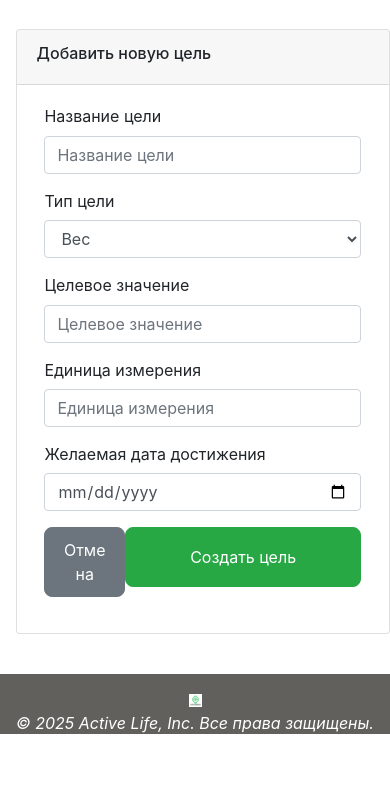
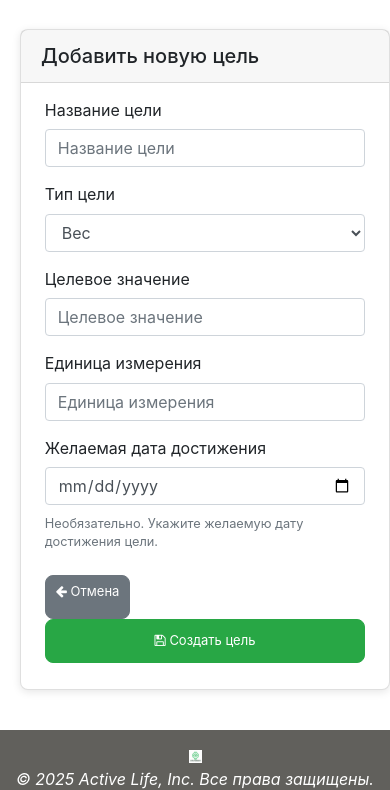
Before and after one commit to Lemetist/ActivityWatch, a Django app: page /goals/new/ in a window 390 px wide. Shown: the part 68-858 px from the top of the page. Before the commit the page ends 802 px from the top, so only its background shows below. Run offline with Django 3.2, Linux system fonts and the light colour scheme; the visitor is signed in with stand-in values (Sample User, id 1); some libraries are stand-ins or nearby versions.

Commit message:
feat: Добавлены стили для мобильной адаптации и улучшен интерфейс форм целей

```diff
--- a/app/templates/app/base.html
+++ b/app/templates/app/base.html
@@ -272,8 +272,7 @@
             }
         }
         /* Затемнение фона при открытом меню */
-        .menu-overlay {
-            display: none;
+        .menu-overlay {        display: none;
         }
         .nav.open ~ .menu-overlay {
             display: block;
@@ -282,6 +281,70 @@
             background: rgba(0,0,0,0.3);
             z-index: 1000;
         }
+
+        /* Дополнительные стили для мобильной адаптации */
+        @media (max-width: 768px) {
+            .card {
+                border-radius: 8px;
+                box-shadow: 0 2px 8px rgba(0,0,0,0.1);
+            }
+
+            .progress {
+                border-radius: 4px;
+            }
+
+            .btn {
+                padding: 8px 12px;
+                font-size: 14px;
+            }
+
+            .badge {
+                font-size: 12px;
+                padding: 4px 8px;
+            }
+
+            .container {
+                padding-left: 15px;
+                padding-right: 15px;
+            }
+
+            .card-body {
+                padding: 1rem;
+            }
+
+            .form-group {
+                margin-bottom: 1rem;
+            }
+
+            h2 {
+                font-size: 1.5rem;
+            }
+
+            h3 {
+                font-size: 1.25rem;
+            }
+
+            .table-responsive {
+                border: none;
+            }
+        }
+
+        @media (max-width: 480px) {
+            .btn {
+                padding: 6px 10px;
+                font-size: 13px;
+            }
+
+            .card-title {
+                font-size: 1.1rem;
+            }
+
+            .container {
+                padding-left: 10px;
+                padding-right: 10px;
+            }
+        }
+
         {% block style %}{% endblock %}
     </style>
     <meta name="viewport" content="width=device-width, initial-scale=1, maximum-scale=1, user-scalable=no">
--- a/app/templates/app/goal_form.html
+++ b/app/templates/app/goal_form.html
@@ -2,57 +2,66 @@
 {% block body %}
 <div class="container mt-4">
     <div class="row justify-content-center">
-        <div class="col-md-8">
+        <div class="col-12 col-md-8 col-lg-6">
             <div class="card">
                 <div class="card-header">
-                    <h3>{% if form.instance.pk %}Редактировать цель{% else %}Добавить новую цель{% endif %}</h3>
+                    <h3 class="mb-0">{% if form.instance.pk %}Редактировать цель{% else %}Добавить новую цель{% endif %}</h3>
                 </div>
                 <div class="card-body">
                     <form method="post">
                         {% csrf_token %}
                         <div class="form-group mb-3">
-                            <label for="{{ form.name.id_for_label }}">{{ form.name.label }}</label>
+                            <label for="{{ form.name.id_for_label }}" class="form-label">{{ form.name.label }}</label>
                             {{ form.name }}
                             {% if form.name.errors %}
-                                <div class="text-danger">{{ form.name.errors.0 }}</div>
+                                <div class="text-danger small mt-1">{{ form.name.errors.0 }}</div>
                             {% endif %}
                         </div>
 
                         <div class="form-group mb-3">
-                            <label for="{{ form.goal_type.id_for_label }}">{{ form.goal_type.label }}</label>
+                            <label for="{{ form.goal_type.id_for_label }}" class="form-label">{{ form.goal_type.label }}</label>
                             {{ form.goal_type }}
                             {% if form.goal_type.errors %}
-                                <div class="text-danger">{{ form.goal_type.errors.0 }}</div>
+                                <div class="text-danger small mt-1">{{ form.goal_type.errors.0 }}</div>
                             {% endif %}
                         </div>
 
+                        <div class="row">
+                            <div class="col-12 col-sm-8">
                                 <div class="form-group mb-3">
-                            <label for="{{ form.target_value.id_for_label }}">{{ form.target_value.label }}</label>
+                                    <label for="{{ form.target_value.id_for_label }}" class="form-label">{{ form.target_value.label }}</label>
                                     {{ form.target_value }}
                                     {% if form.target_value.errors %}
-                                <div class="text-danger">{{ form.target_value.errors.0 }}</div>
+                                        <div class="text-danger small mt-1">{{ form.target_value.errors.0 }}</div>
                                     {% endif %}
                                 </div>
-
+                            </div>
+                            <div class="col-12 col-sm-4">
                                 <div class="form-group mb-3">
-                            <label for="{{ form.unit.id_for_label }}">{{ form.unit.label }}</label>
+                                    <label for="{{ form.unit.id_for_label }}" class="form-label">{{ form.unit.label }}</label>
                                     {{ form.unit }}
                                     {% if form.unit.errors %}
-                                <div class="text-danger">{{ form.unit.errors.0 }}</div>
+                                        <div class="text-danger small mt-1">{{ form.unit.errors.0 }}</div>
                                     {% endif %}
                                 </div>
+                            </div>
+                        </div>
 
-                        <div class="form-group mb-3">
-                            <label for="{{ form.due_date.id_for_label }}">{{ form.due_date.label }}</label>
+                        <div class="form-group mb-4">
+                            <label for="{{ form.due_date.id_for_label }}" class="form-label">{{ form.due_date.label }}</label>
                             {{ form.due_date }}
                             {% if form.due_date.errors %}
-                                <div class="text-danger">{{ form.due_date.errors.0 }}</div>
+                                <div class="text-danger small mt-1">{{ form.due_date.errors.0 }}</div>
                             {% endif %}
+                            <small class="form-text text-muted">Необязательно. Укажите желаемую дату достижения цели.</small>
                         </div>
 
-                        <div class="form-group d-flex justify-content-between">
-                            <a href="{% url 'app:goals_list' %}" class="btn btn-secondary">Отмена</a>
+                        <div class="d-grid gap-2 d-md-flex justify-content-md-between">
+                            <a href="{% url 'app:goals_list' %}" class="btn btn-secondary">
+                                <i class="fa fa-arrow-left"></i> Отмена
+                            </a>
                             <button type="submit" class="btn btn-success">
+                                <i class="fa fa-save"></i>
                                 {% if form.instance.pk %}Сохранить изменения{% else %}Создать цель{% endif %}
                             </button>
                         </div>
```
Also changed, not shown: app/templates/app/goal_list.html (+62 -0 lines), app/templates/app/profile.html (+15 -6 lines). Lines whose indentation alone changed are shown as unchanged.
